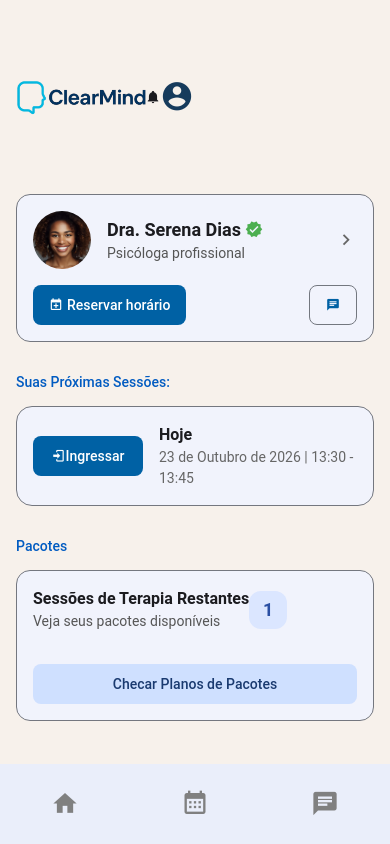
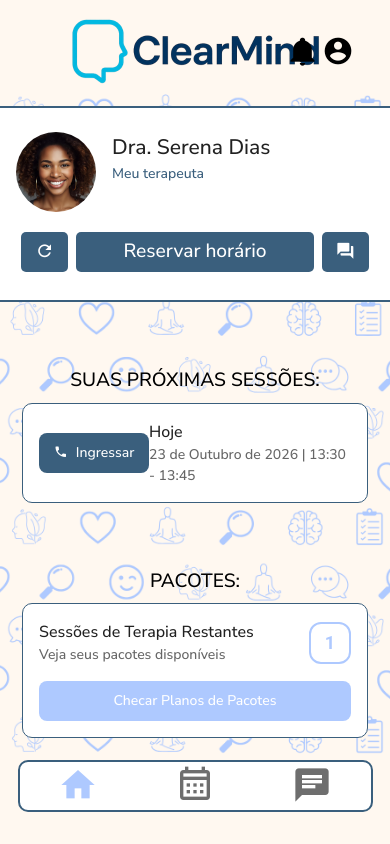
Before and after one commit to Git-Eduardo-Henrique/ClearMind_App, a website: page Clearmind/www/home.html in a window 390 px wide. Drawn offline with Linux system fonts and the light colour scheme; some packages are replaced by stand-ins of ours.

Commit message:
msg_page_v0.5

```diff
--- a/Clearmind/www/css/home.css
+++ b/Clearmind/www/css/home.css
@@ -1,58 +1,100 @@
+@import url(main.css);
+
 /* ===== BACKGROUND ===== */
-.home-f7 {
-    background: #f7f1eb;
+.page_home {
+    display: flex;
+    flex-direction: column;
+    align-items: center;
+    justify-content: center;
+
+    gap: 4rem;
+
+    background-image: url('../img/fundo_app.png');
+    background-size: cover;
+    background-position: center;
+    background-repeat: no-repeat;
+    height: 100vh;
+}
+
+.clearmind_logo_home {
+    position: absolute;
+    top: -4.7rem;
+    left: 50%;
+    transform: translateX(-50%);
+}
+
+.logo_clear {
+    width: 250px;
 }
 
 /* ===== HEADER ===== */
-.logo-f7 {
-    width: 130px;
+.header_home {
+    position: absolute;
+    top: -5px;
+    right: 20px;
+
+    gap: 0.5rem;
 }
 
-.profile-icon {
-    font-size: 34px;
-    color: #163b5c;
+.header_icons {
+    color: var(--black);
+    font-size: 32px;
 }
 
-/* ===== CARD PSICÓLOGA ===== */
-.therapist-card-f7 {
-    border-radius: 14px;
-}
+/* card psicologa */
+.div_card_home {
+    display: flex;
+    flex-direction: column;
+    align-items: center;
+    justify-content: center;
 
-.therapist-photo-f7 {
-    width: 58px;
-    height: 58px;
-    border-radius: 50%;
-    object-fit: cover;
-}
+    gap: 1rem;
 
-.therapist-name-f7 {
-    font-size: 18px;
-    font-weight: 600;
-    display: flex;
-    align-items: center;
-    gap: 4px;
-}
+    width: 100%;
+    height: 12rem;
 
-.verified-icon {
-    color: #4CAF50;
-    font-size: 18px;
-}
+    background-color: #ffffff;
 
-.therapist-role-f7 {
-    font-size: 14px;
-    color: #555;
-}
-
-.therapist-nav-icon {
-    margin-left: auto;
-    font-size: 22px;
-    color: #666;
+    border-top: 2px solid var(--dark_blue);
+    border-bottom: 2px solid var(--dark_blue);
 }
 
 /* ===== SESSÕES ===== */
-.session-btn-f7 {
+.home_sessoes {
+    display: flex;
+    flex-direction: column;
+    align-items: center;
+
+    gap: 0.5rem;
+
+    width: 100%;
+}
+
+.prox_sessoes , .pacotes_text {
+    color: var(--black);
+    font-weight: bold;
+    font-size: 1.2rem;
+    text-transform: uppercase;
+
+    text-shadow: 2px 2px 8px var(--white);
+}
+
+.sessoes_card , .pacotes_card {
+    background-color: #ffffff;
+    width: 80%;
+    border: 1px solid var(--dark_blue);
+    border-radius: 10px;
+
+    display: flex;
+    justify-content: space-around;
+    align-items: center;
+}
+
+.ingressar_bt {
+    background-color: var(--dark_blue);
     min-width: 110px;
     text-align: center;
+    gap: 0.5rem;
 }
 
 .session-date-f7 {
@@ -66,35 +108,48 @@
 }
 
 /* ===== PACOTES ===== */
-.package-card-f7 {
-    border-radius: 14px;
+.home_pacotes {
+    display: flex;
+    flex-direction: column;
+    align-items: center;
+
+    gap: 0.5rem;
+
+    width: 100%;
+}
+.pacotes_card {
+    display: flex;
+    flex-direction: column;
+    justify-content: space-around;
+    align-items: center;
+
+    gap: 1rem;
 }
 
-.package-title-f7 {
-    font-size: 16px;
-    font-weight: 600;
+.div_infos {
+    display: flex;
+    justify-content: space-between;
+    align-items: center;
+    width: 100%;
 }
 
-.package-desc-f7 {
-    font-size: 14px;
-    color: #555;
+.btn_check_pla {
+    background-color: var(--blue);
+    width: 100%;
+    text-align: center;
+    gap: 0.5rem;
 }
 
 .package-badge-f7 {
     width: 38px;
     height: 38px;
     border-radius: 12px;
-    background: #dbe6ff;
+    border: 2px solid var(--blue);
+    background: #ffffff;
     display: flex;
     justify-content: center;
     align-items: center;
-    color: #2a4fa3;
+    color: var(--blue);
     font-size: 18px;
     font-weight: 700;
 }
-
-/* ===== BOTÃO LIGHT BLUE ===== */
-.color-lightblue {
-    background: #cfe0ff;
-    color: #1a3a70;
-}
--- a/Clearmind/www/css/perfil.css
+++ b/Clearmind/www/css/perfil.css
@@ -8,7 +8,11 @@
 
     gap: 1rem;
 
-    background-color: var(--white);
+    background-image: url('../img/fundo_app.png');
+    background-size: cover;
+    background-position: center;
+    background-repeat: no-repeat;
+    height: 100vh;
 }
 
 /* card psicologa */
--- /dev/null
+++ b/Clearmind/www/css/tabbar.css
@@ -0,0 +1,28 @@
+@import url(main.css);
+
+.div_tab_bar_home {
+    position: absolute;
+
+    display: flex;
+    align-items: center;
+    justify-content: space-around;
+
+    border: 2px var(--dark_blue) solid;
+    bottom: 2rem;
+
+    width: 90%;
+    height: 3rem;
+
+    background-color: #fff;
+    border-radius: 10px;
+}
+
+.tab_icons {
+    color: #6e6e6e;
+    font-size: 2.5rem;
+}
+
+.tab_icons_current {
+    color: var(--blue);
+    font-size: 2.5rem;
+}
--- a/Clearmind/www/home.html
+++ b/Clearmind/www/home.html
@@ -18,7 +18,10 @@
     <!--Ícones Material Design-->
     <link rel="stylesheet" href="css/materialdesignicons.min.css">
 
+    <link rel="stylesheet" href="css/main.css">
     <link rel="stylesheet" href="css/home.css">
+    <link rel="stylesheet" href="css/perfil.css">
+    <link rel="stylesheet" href="css/tabbar.css">
 
 </head>
 
@@ -28,112 +31,89 @@
 
         <!-- Your main view, should have "view-main" class -->
         <div class="view view-main">
-
-            <!-- TAB BAR-->
-            <div class="toolbar toolbar-bottom">
-                <div class="toolbar-inner display-flex">
-                    <a href="/home/" class="tab-link link active">
-                        <i class="mdi mdi-home"></i>
-                    </a>
-                    <a href="/sessoes/" class="tab-link link">
-                        <i class="mdi mdi-calendar-month"></i>
-                    </a>
-                    <a href="/mensagens/" class="tab-link link">
-                        <i class="mdi mdi-message-text"></i>
-                    </a>
-
-                </div>
-            </div>
-
             <!-- Initial Page, "data-name" contains page name -->
             <div data-name="home" class="page color-theme-blue">
                 <!-- Scrollable page content -->
-                <div class="page-content home-f7">
+                <div class="page-content page_home">
+
+                    <div class="clearmind_logo_home">
+                        <img src="img/logo_completo.png" class="logo_clear">
+                    </div>
 
                     <!-- HEADER (Logo + Perfil) -->
-                    <div class="block header-f7 display-flex justify-content-between align-items-center">
-                        <!-- Logo (trocar imagem depois) -->
-                        <img src="img/logo_completo.png" class="logo-f7" alt="Logo">
-
+                    <div class="block header_home">
                         <!-- Ícone de perfil -->
-                        <i class="mdi mdi-bell"></i>
-                        <i class="mdi mdi-account-circle profile-icon"></i>
+                        <i class="mdi mdi-bell header_icons"></i>
+                        <i class="mdi mdi-account-circle header_icons"></i>
                     </div>
 
-                    <!-- CARD DA PSICÓLOGA -->
-                    <div class="card card-outline therapist-card-f7">
-                        <div class="card-content card-content-padding">
-
-                            <div class="display-flex align-items-center">
-                                <!-- Foto -->
-                                <img src="img/serena.png" class="therapist-photo-f7">
-
-                                <div class="margin-left">
-                                    <div class="therapist-name-f7">
-                                        Dra. Serena Dias
-                                        <i class="mdi mdi-check-decagram verified-icon"></i>
+                    <div class="div_card_home">
+                        <div class="div_info_pscio">
+                            <img src="img/serena.png" alt="serena">
+                            <div class="info_pscio_texts">
+                                <h2 class="nunito_font">Dra. Serena Dias</h2>
+                                <span class="nunito_font serena_span">Meu terapeuta</span>
                             </div>
-                                    <div class="therapist-role-f7">Psicóloga profissional</div>
                         </div>
-
-                                <i class="mdi mdi-chevron-right therapist-nav-icon"></i>
+                        <div class="botoes_card_psico">
+                            <div class="text-align-center">
+                                <a class="link botoes_psico_pequeno">
+                                    <i class="mdi mdi-refresh"></i>
+                                </a>
                             </div>
-
-                            <!-- BOTÕES -->
-                            <div class="display-flex justify-content-space-between margin-top">
-                                <a class="button button-fill color-blue width-50">
-                                    <i class="mdi mdi-calendar-plus"></i>
-                                    <span>Reservar horário</span>
-                                </a>
-
-                                <a class="button button-outline color-blue width-50">
-                                    <i class="mdi mdi-message-text"></i>
+                            <div class="text-align-center">
+                                <a href="/sessoes/" class="link nunito_font botoes_psico">Reservar horário</a>
+                            </div>
+                            <div class="text-align-center">
+                                <a href="/mensagens/" class="link botoes_psico_pequeno">
+                                    <i class="mdi mdi-forum"></i>
                                 </a>
                             </div>
                         </div>
                     </div>
 
                     <!-- PRÓXIMAS SESSÕES -->
-                    <div class="block-title">Suas Próximas Sessões:</div>
+                    <div class="home_sessoes">
+                        <div class="prox_sessoes nunito_font">Suas Próximas Sessões:</div>
 
-                    <div class="card card-outline next-session-card-f7">
-                        <div class="card-content card-content-padding display-flex align-items-center">
-
+                            <div class="card-content card-content-padding sessoes_card">
                                 <!-- Botão entrar -->
-                            <a class="button button-fill color-blue session-btn-f7 margin-right">
-                                <i class="mdi mdi-login"></i> Ingressar
+                                <a class="button button-fill ingressar_bt session-btn-f7 nunito_font">
+                                    <i class="mdi mdi-phone"></i>
+                                    Ingressar
                                 </a>
 
                                 <!-- Informações -->
                                 <div>
-                                <div class="session-date-f7">Hoje</div>
-                                <div class="session-time-f7">23 de Outubro de 2026 | 13:30 - 13:45</div>
+                                    <div class="session-date-f7 nunito_font">Hoje</div>
+                                    <div class="session-time-f7 nunito_font">23 de Outubro de 2026 | 13:30 - 13:45</div>
                                 </div>
                             </div>
                     </div>
+                    <div class="home_pacotes">
+                        <div class="pacotes_text nunito_font">Pacotes:</div>
 
-                    <!-- PACOTES -->
-                    <div class="block-title">Pacotes</div>
-
-                    <div class="card card-outline package-card-f7">
-                        <div class="card-content card-content-padding display-flex justify-content-between align-items-center">
-
+                        <div class="card-content card-content-padding pacotes_card">
+                                <!-- Informações -->
+                            <div class="div_infos">
                                 <div>
-                                <div class="package-title-f7">Sessões de Terapia Restantes</div>
-                                <div class="package-desc-f7">Veja seus pacotes disponíveis</div>
+                                    <div class="session-date-f7 nunito_font">Sessões de Terapia Restantes</div>
+                                    <div class="session-time-f7 nunito_font">Veja seus pacotes disponíveis</div>
                                 </div>
-
                                 <div class="package-badge-f7">1</div>
                             </div>
 
-                        <div class="card-footer">
-                            <a class="button button-fill color-lightblue width-100">
+                            <a class="button button-fill ingressar_bt btn_check_pla nunito_font">
                                 Checar Planos de Pacotes
                             </a>
                         </div>
                     </div>
 
-                    <div style="height: 80px;"></div>
+                    <div class="div_tab_bar_home">
+                        <a href=""><i class="mdi mdi-home tab_icons_current"></i></a>
+                        <a href="/sessoes/"><i class="mdi mdi-calendar-month-outline tab_icons"></i></a>
+                        <a href="/mensagens/"><i class="mdi mdi-message-text tab_icons"></i></a>
+                    </div>
                 </div>
             </div>
         </div>
```
Also changed, not shown: Clearmind/www/css/mensagens.css (+25 -7 lines), Clearmind/www/inicio.html (+3 -0 lines), Clearmind/www/mensagens.html (+15 -12 lines), Clearmind/www/sessoes.html (+6 -0 lines), Clearmind/www/img/ai_icon.png (added), Clearmind/www/img/fundo_app.png (added). Lines whose indentation alone changed are shown as unchanged.
